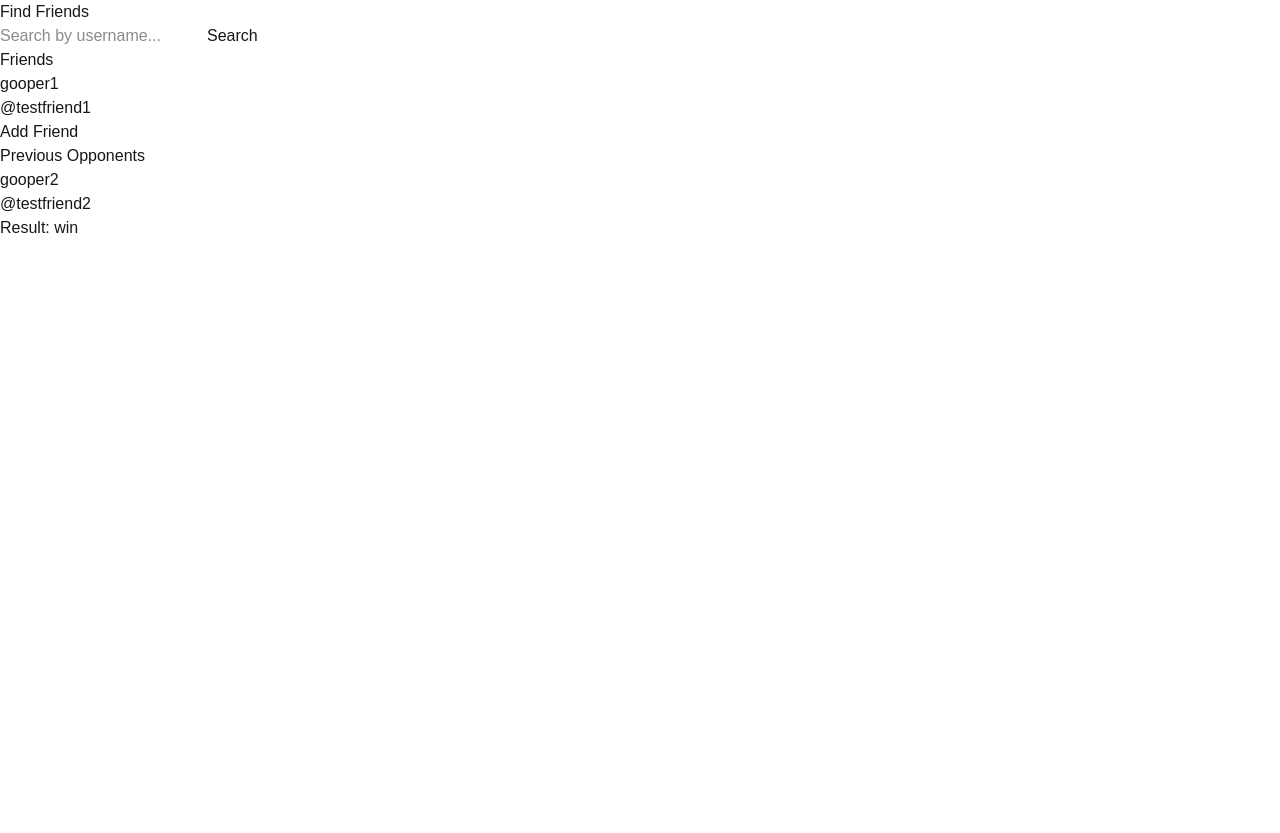
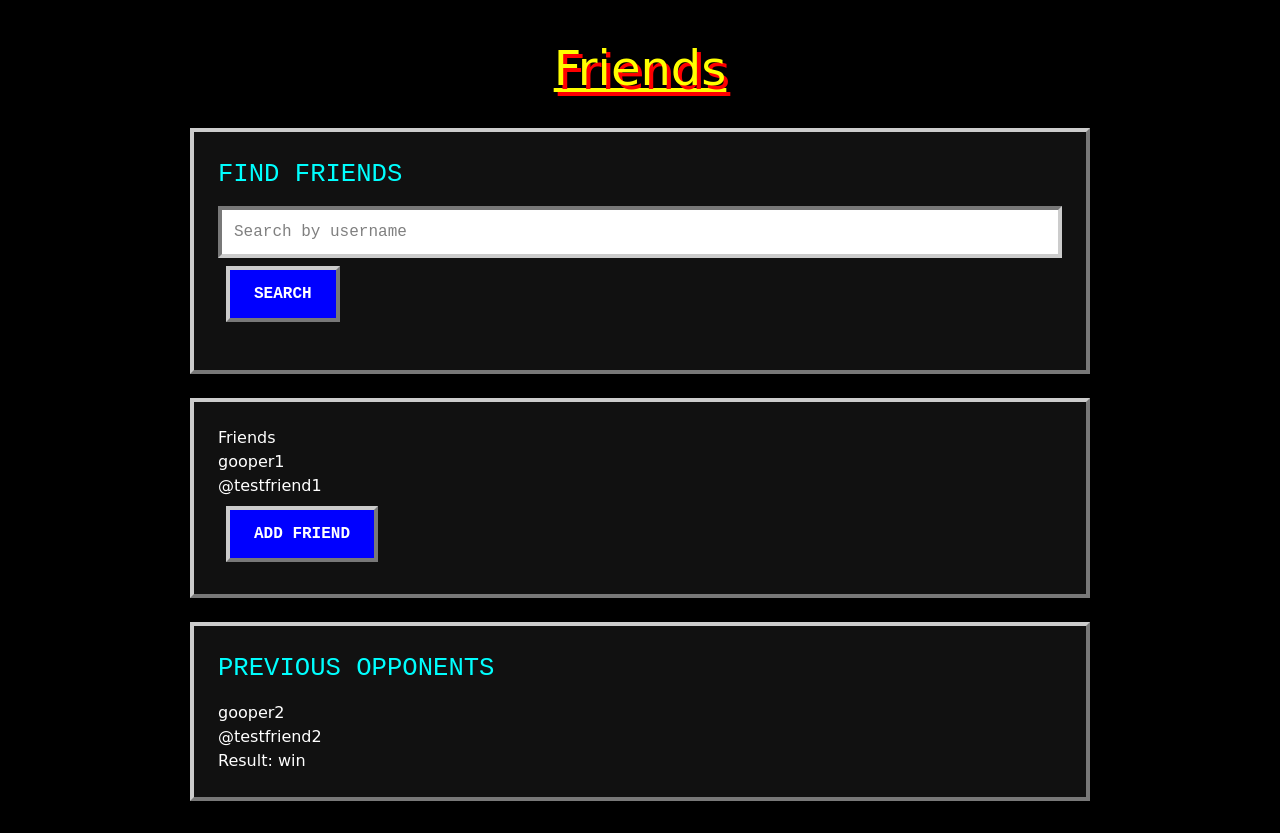
Before and after one commit to CalvinHoover/cool-math-game, a Next.js app: page /friends in a window 1280 px wide. Before the commit the page ends 800 px from the top, so only its background shows below. Built offline with nearby package versions, Linux system fonts and the light colour scheme.

Commit message:
CHORE: Updated friends/page.tsx for better styling to match the rest of the website. Created Friends.css for friend page specific styling.

```diff
--- /dev/null
+++ b/src/app/friends/Friends.css
@@ -0,0 +1,90 @@
+.friends-container {
+    min-height: 100vh;
+    background-color: #000000;
+    color: #ffffff;
+    font-family: "Comic Sans MS", "Trebuchet MS", cursive;
+    padding: 32px;
+  }
+
+  .friends-inner {
+    max-width: 900px;
+    margin: 0 auto;
+    display: flex;
+    flex-direction: column;
+    gap: 24px;
+  }
+
+  .friends-title {
+    font-size: 3rem;
+    color: #ffff00;
+    text-shadow: 4px 4px 0px #ff0000;
+    text-decoration: underline;
+    text-align: center;
+  }
+
+  .friends-section {
+    background-color: #111111;
+    border: 4px outset #cccccc;
+    padding: 24px;
+    color: #ffffff;
+  }
+
+  .friends-section h2 {
+    color: #00ffff;
+    font-family: "Courier New", Courier, monospace;
+    font-size: 1.6rem;
+    margin-bottom: 12px;
+    text-transform: uppercase;
+  }
+
+  .friends-button {
+    padding: 12px 24px;
+    font-size: 1rem;
+    font-family: "Courier New", Courier, monospace;
+    font-weight: bold;
+    border: 4px outset #cccccc;
+    cursor: pointer;
+    background-color: #0000ff;
+    color: white;
+    text-transform: uppercase;
+    margin: 8px;
+  }
+
+  .friends-button:hover {
+    border: 4px inset #cccccc;
+    background-color: #0000cc;
+  }
+
+  .friends-input {
+    padding: 10px 12px;
+    font-size: 1rem;
+    font-family: "Courier New", Courier, monospace;
+    background-color: white;
+    color: black;
+    border: 4px inset #cccccc;
+    width: 100%;
+    box-sizing: border-box;
+  }
+
+  .friends-search-results {
+    margin-top: 16px;
+    display: flex;
+    flex-direction: column;
+    gap: 16px;
+  }
+
+  .friends-search-card {
+    background-color: #000000;
+    border: 4px inset #cccccc;
+    padding: 16px;
+    font-family: "Courier New", Courier, monospace;
+  }
+
+  .friends-search-card h3 {
+    color: #00ffff;
+    margin-bottom: 8px;
+  }
+
+  .friends-search-card p {
+    margin: 4px 0;
+  }
--- a/src/app/friends/page.tsx
+++ b/src/app/friends/page.tsx
@@ -1,14 +1,29 @@
 // import FriendsTester from "@/features/friends/FriendsTester";
+
+import "./Friends.css"
+
 import FriendsList from "@/features/friends/FriendsList";
 import FriendSearch from "@/features/friends/FriendSearch";
 import PastOpponents from "@/features/friends/PastOpponents";
 
 export default function FriendsPage() {
   return (
-    <main>
-      <FriendSearch />
-      <FriendsList />
-      <PastOpponents />
-    </main>
+    <div className="friends-container">
+      <div className="friends-inner">
+        <h1 className="friends-title">Friends</h1>
+
+        <section className="friends-section">
+          <FriendSearch />
+        </section>
+
+        <section className="friends-section">
+          <FriendsList />
+        </section>
+
+        <section className="friends-section">
+          <PastOpponents />
+        </section>
+      </div>
+    </div>
   );
 }
--- a/src/features/friends/FriendRequestButton.tsx
+++ b/src/features/friends/FriendRequestButton.tsx
@@ -10,18 +10,18 @@ interface FriendRequestButtonProps {
 
 export default function FriendRequestButton({status,}: FriendRequestButtonProps) {
     if (status.isFriend) {
-        return <button>Friends</button>;
+        return <button className="friends-button">Friends</button>;
     }
     if (status.incomingRequest) {
         return (
             <div>
-                <button>Accept</button>
-                <button>Reject</button>
+                <button className="friends-button">Accept</button>
+                <button className="friends-button">Reject</button>
             </div>
         );
     }
     if (status.outgoingRequest) {
-        return <button>Request Sent!</button>;
+        return <button className="friends-button">Request Sent!</button>;
     }
-    return <button>Add Friend</button>;
+    return <button className="friends-button">Add Friend</button>;
 }
--- a/src/features/friends/FriendSearch.tsx
+++ b/src/features/friends/FriendSearch.tsx
@@ -18,19 +18,23 @@ export default function FriendSearch() {
           <h2>Find Friends</h2>
 
           <input
+            className="friends-input"
             type="text"
-            placeholder="Search by username..."
+            placeholder="Search by username"
             value={query}
             onChange={(event) => setQuery(event.target.value)}
           />
 
-          <button onClick={handleSearch}>
+          <button className="friends-button" onClick={handleSearch}>
             Search
           </button>
 
-          <div>
+          <div className="friends-search-results">
             {results.map((user) => (
-              <div key={user.id}>
+              <div
+                key={user.id}
+                className="friends-search-card"
+              >
                 <h3>{user.username}</h3>
                 <p>@{user.id}</p>
               </div>
```
